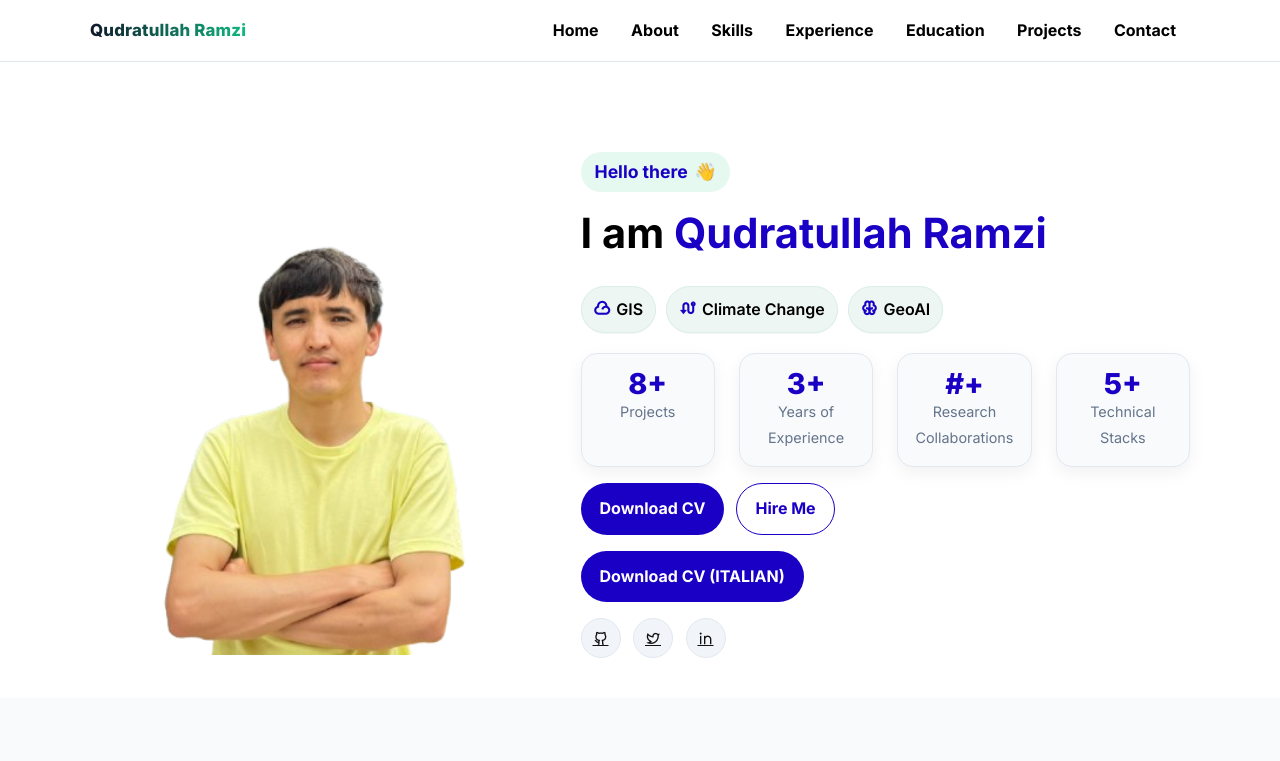
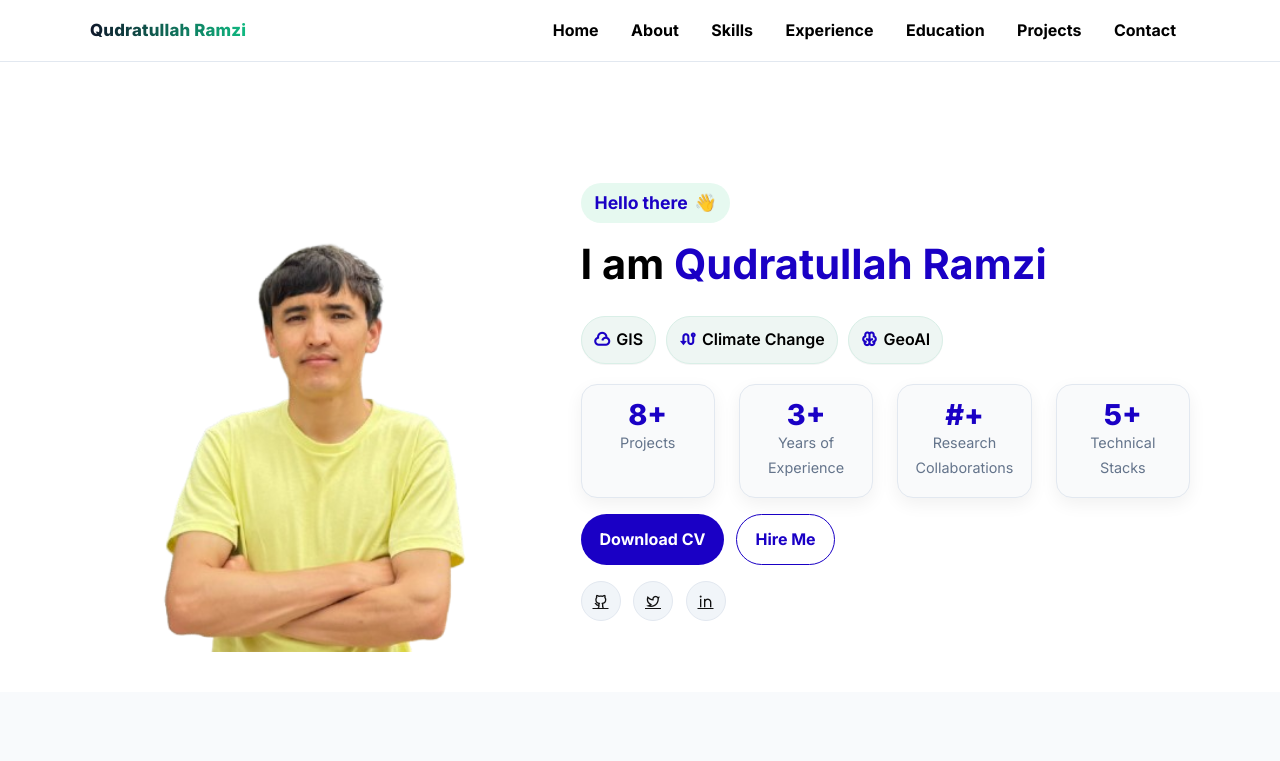
Before and after one commit to qudratramzi/Portfolio-project, a plain HTML site: page index.html in a window 1280 px wide. Shown: the top 761 px of the page. Drawn offline with nearby package versions, Linux system fonts and the light colour scheme.

Commit message:
Update index.html

```diff
--- a/index.html
+++ b/index.html
@@ -123,9 +123,8 @@
           <a class="btn ghost" href="#contact">Hire Me</a>
         </div>
 
-        <div class="hero-actions">
-          <a class="btn" href="CV_IN_ITALIAN.pdf" download type="application/pdf">Download CV (ITALIAN)</a>
-         </div>
+
+
         <div class="socials" aria-label="Social links">
           <a aria-label="GitHub" href="https://github.com/qudratramzi" target="_blank" rel="noopener noreferrer"><i class="ri-github-line" aria-hidden="true"></i></a>
           <a aria-label="Twitter" href="#" target="_blank" rel="noopener noreferrer"><i class="ri-twitter-line" aria-hidden="true"></i></a>
```
